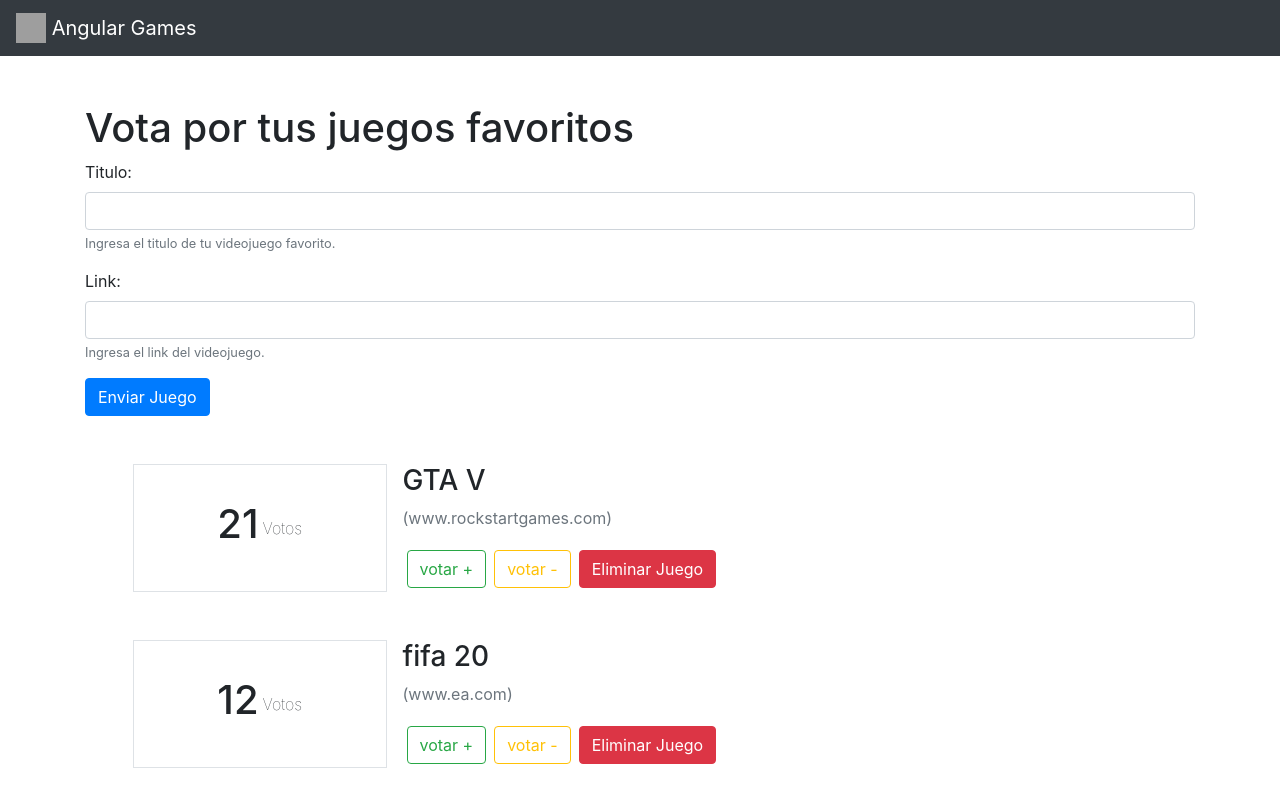
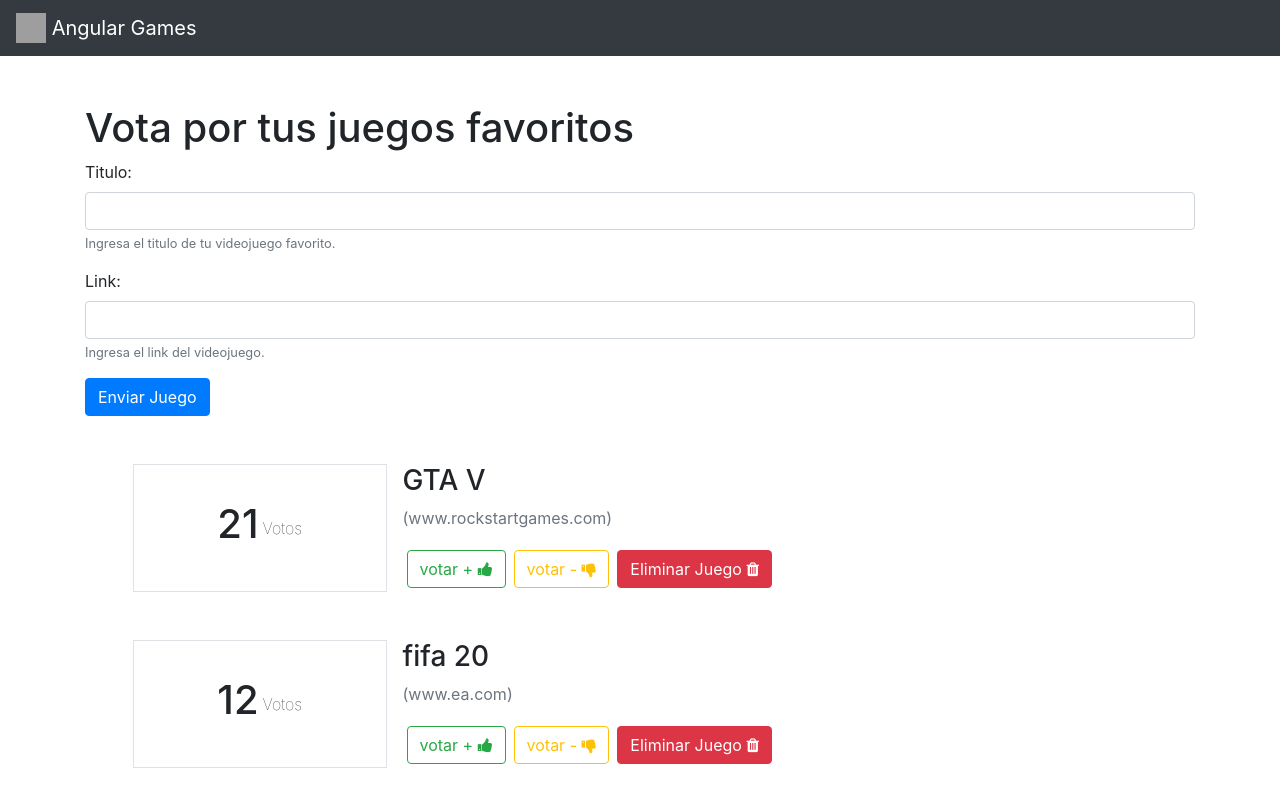
Before and after one commit to cristianfchq/Angular-Games, an Angular app: page / in a window 1280 px wide. Shown: the top 800 px of the page. Built offline with nearby package versions, Linux system fonts and the light colour scheme; grey boxes are pictures that could not be loaded.

Commit message:
incluyendo iconos fontawesome

```diff
--- a/src/app/game/game.component.html
+++ b/src/app/game/game.component.html
@@ -12,11 +12,11 @@
         <!-- <a href="{{link}}" class="text-muted">(Link)</a> -->
         <a href="{{game.link}}" class="text-muted">({{game.domain()}})</a>
         <div class="f-flex mt-3">
-            <button (click)="votoUp()" type="button" class="btn btn-outline-success m-1">votar +</button>
+            <button (click)="votoUp()" type="button" class="btn btn-outline-success m-1">votar + <i class="fa fa-thumbs-up"></i> </button>
             <!-- <button type="button" class="btn btn-outline-success m-1">votar +</button> -->
-            <button (click)="votoDown()" type="button" class="btn btn-outline-warning m-1">votar -</button>
+            <button (click)="votoDown()" type="button" class="btn btn-outline-warning m-1">votar - <i class="fa fa-thumbs-down"></i> </button>
             <!-- <button type="button" class="btn btn-outline-danger m-1">votar -</button> -->
-            <button type="button" class="btn btn-danger m-1">Eliminar Juego</button>
+            <button type="button" class="btn btn-danger m-1">Eliminar Juego <i class="fa fa-trash"></i> </button>
         </div>
     </div>
 </div>
--- a/src/index.html
+++ b/src/index.html
@@ -9,6 +9,8 @@
 
   <!-- CSS only -->
   <link rel="stylesheet" href="https://stackpath.bootstrapcdn.com/bootstrap/4.5.0/css/bootstrap.min.css" integrity="sha384-9aIt2nRpC12Uk9gS9baDl411NQApFmC26EwAOH8WgZl5MYYxFfc+NcPb1dKGj7Sk" crossorigin="anonymous">
+  <link href="https://stackpath.bootstrapcdn.com/font-awesome/4.7.0/css/font-awesome.min.css" rel="stylesheet" integrity="sha384-wvfXpqpZZVQGK6TAh5PVlGOfQNHSoD2xbE+QkPxCAFlNEevoEH3Sl0sibVcOQVnN" crossorigin="anonymous">
+  <!-- <link href="//netdna.bootstrapcdn.com/font-awesome/3.2.1/css/font-awesome.css" rel="stylesheet"> -->
 
 </head>
 <body>
```
